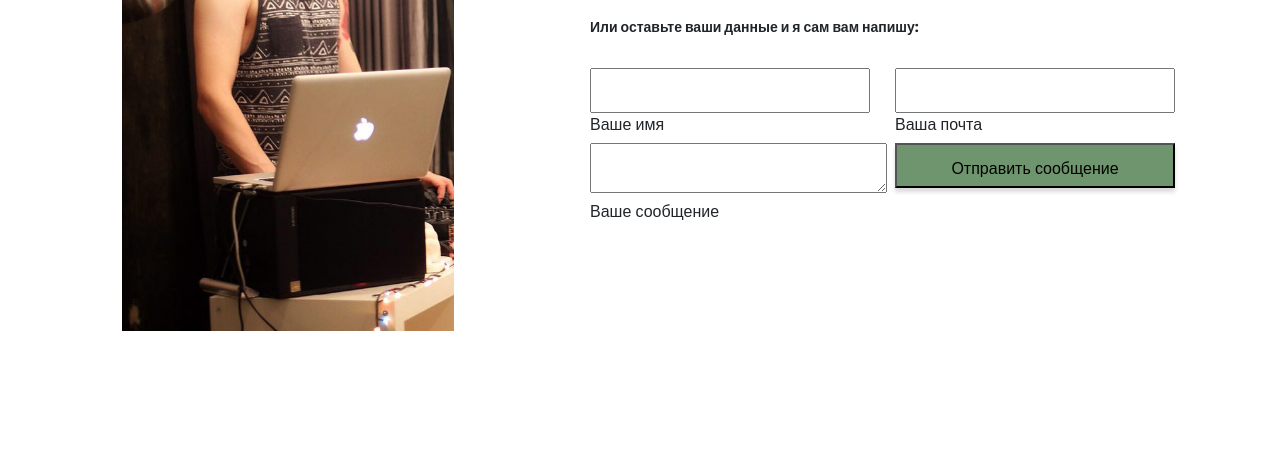
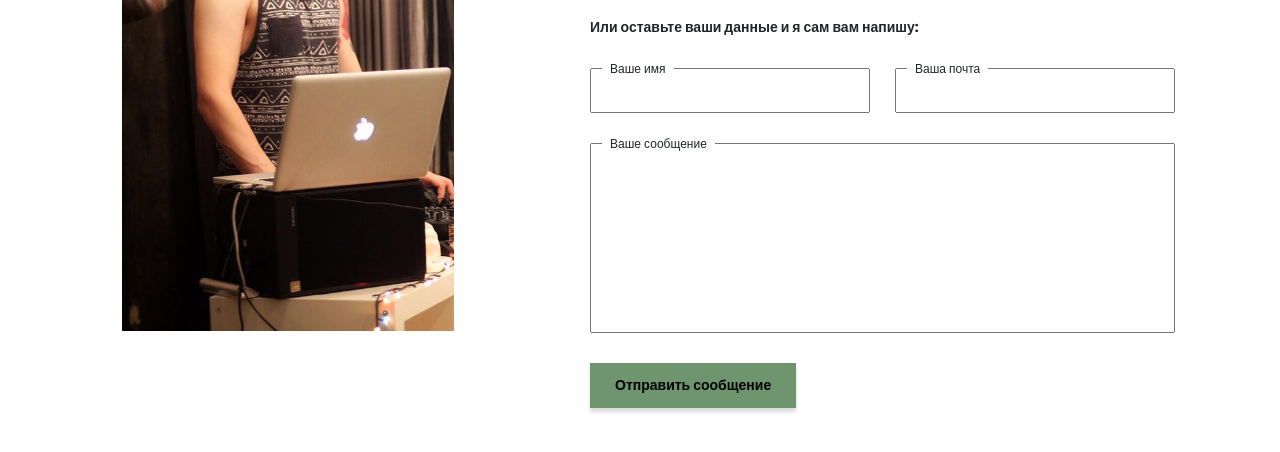
Before and after one commit to Sty1ist/My-portfolio, a website: page src/index.html in a window 1280 px wide. Shown: the part 4813-5265 px from the top of the page. Drawn offline with nearby package versions, Linux system fonts and the light colour scheme; files that its build step writes are made by us from their sources; files whose address does not match are found by name.

Commit message:
завершил секцию с формами

```diff
--- a/src/index.html
+++ b/src/index.html
@@ -512,7 +512,9 @@
                             </label>
                         </div>
 
-                        <button class="btn">Отправить сообщение</button>
+                        <div class="div">
+                            <button class="contacts__btn btn">Отправить сообщение</button>
+                        </div>
                     </form>
                 </div>
             </div>
--- a/src/sass/blocks/_contacts.scss
+++ b/src/sass/blocks/_contacts.scss
@@ -40,13 +40,41 @@
         grid-template: 45px 190px 45px / repeat(2, 280px);
         justify-content: space-between;
         row-gap: 30px;
+          label {
+            position: absolute;
+            top: -16px;
+            left: 12px;
+            height: 18px;
+            padding: 8px;
+            background-color: white;
+            font-size: 12px;
+            display: block;
+            margin-bottom: 0;
+        }
     }
     &__input {
+        position: relative;
         input {
             width: 100%;
             height: 100%;
-            padding-left: 0 20px;
+            padding: 0 20px;
             font-size: 12px;
         }
     }
+    &__textarea {
+        position: relative;
+        grid-column: 1 / 3;
+        textarea{
+             width: 100%;
+            height: 100%;
+            resize: none;
+            padding: 20px;
+
+        }
+    }
+    &__btn {
+        border: none;
+        font-weight: bold;
+        font-size: 14px;
+    }
 }
```
Also changed, not shown: dist/css/style.min.css, dist/index.html.
